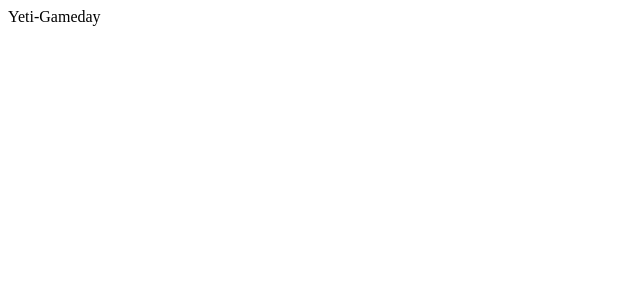
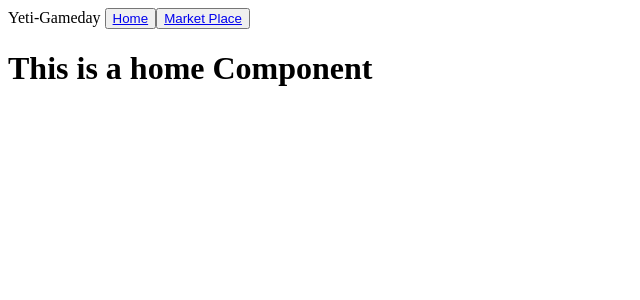
Before and after one commit to wlawler/Yeti-Gameday, an Angular app: page /home-component in a window 1280 px wide. Before the commit this address led to /. Shown: the top 300 px of the page, without its empty margins (0-640 px from the left). Built offline with nearby package versions, Linux system fonts and the light colour scheme.

Commit message:
added home and marketplace routerlink

```diff
--- a/src/app/app-routing.module.ts
+++ b/src/app/app-routing.module.ts
@@ -1,8 +1,14 @@
 import { NgModule } from '@angular/core';
 import { Routes, RouterModule } from '@angular/router';
+import { HomeComponent} from './home/home.component';
+import { MarketPlaceComponent} from './market-place/market-place.component';
 
 
-const routes: Routes = [];
+
+const routes: Routes = [
+  {path: "home-component", component: HomeComponent},
+  {path: "marketPlace-component", component: MarketPlaceComponent}
+];
 
 @NgModule({
   imports: [RouterModule.forRoot(routes)],
--- a/src/app/app.component.html
+++ b/src/app/app.component.html
@@ -1 +1,7 @@
 {{title}}
+
+<button class="homeButton"><a routerLink ="/home-component" routerLinkActive="active">Home</a></button>
+<button class="marketPlacebutton"><a routerLink="/marketPlace-component" routerLinkActive="active">Market Place</a></button>
+
+
+<router-outlet></router-outlet>
--- a/src/app/home/home.component.html
+++ b/src/app/home/home.component.html
@@ -1 +1 @@
-<p>home works!</p>
+<H1>This is a home Component</H1>
--- a/src/app/market-place/market-place.component.html
+++ b/src/app/market-place/market-place.component.html
@@ -1 +1 @@
-<p>market-place works!</p>
+<p>This is the Marketplace component</p>
```
